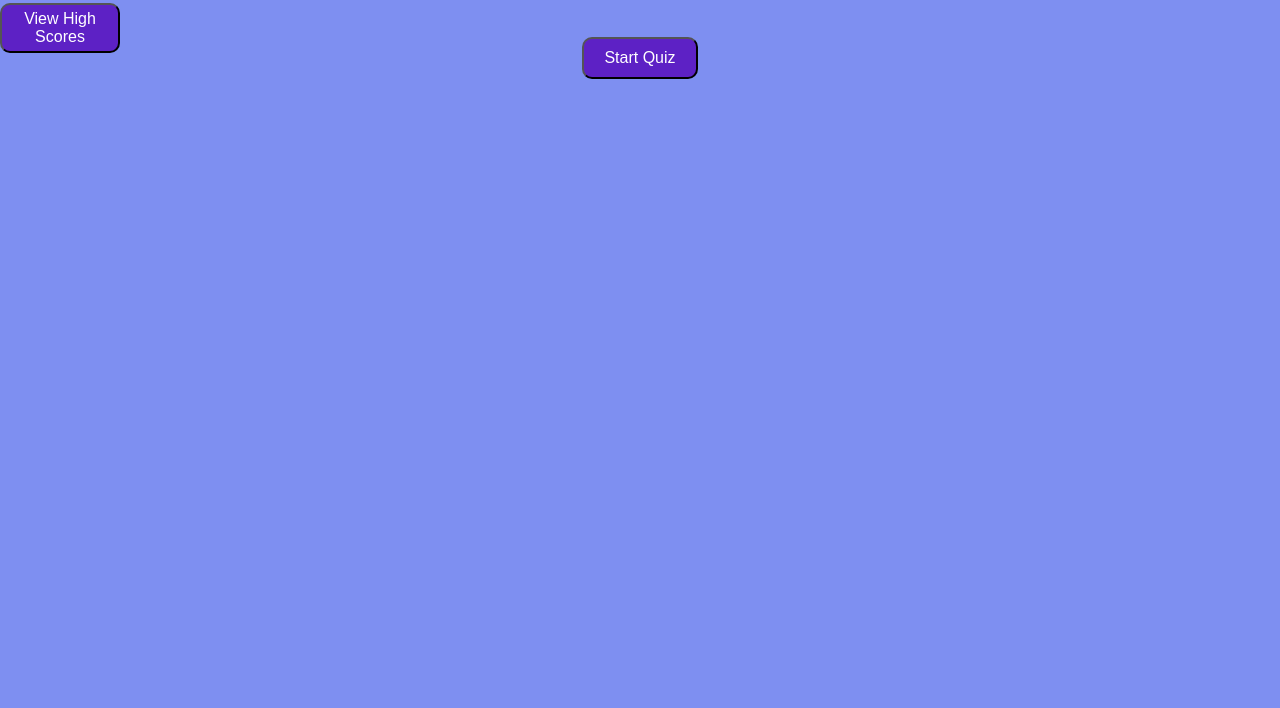
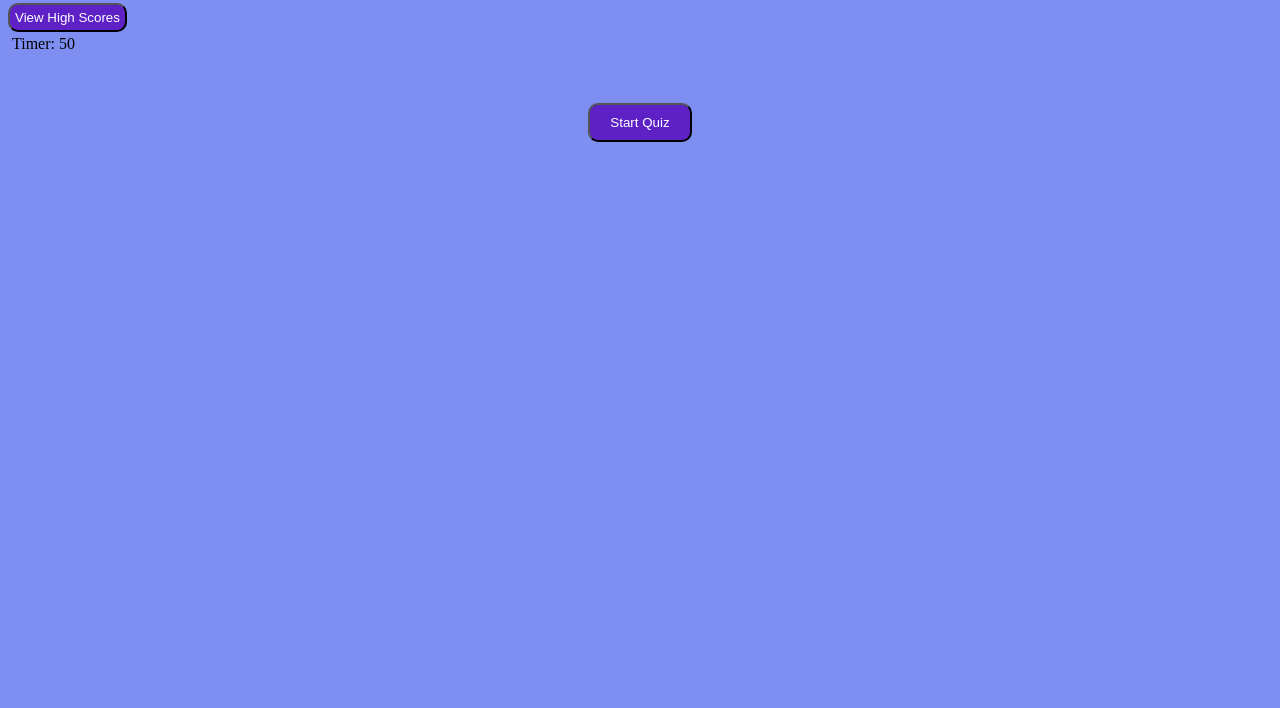
Before and after one commit to The-Schwiz/javascript-skill-testing-game, a plain HTML site: page index.html in a window 1280 px wide. Shown: the part 92-800 px from the top of the page. Drawn offline with Linux system fonts and the light colour scheme.

Commit message:
css reset fix

```diff
--- a/index.html
+++ b/index.html
@@ -5,7 +5,7 @@
     <meta http-equiv="X-UA-Compatible" content="IE=edge">
     <meta name="viewport" content="width=device-width, initial-scale=1.0">
     <title>JavaScript Skill Tester</title>
-    <link rel="stylesheet" type="text/css" href="./assets/reset.css">
+    <!-- <link rel="stylesheet" type="text/css" href="./assets/reset.css"> -->
     <link rel="stylesheet" href="./assets/style.css" />
 </head>
 <body>
```
